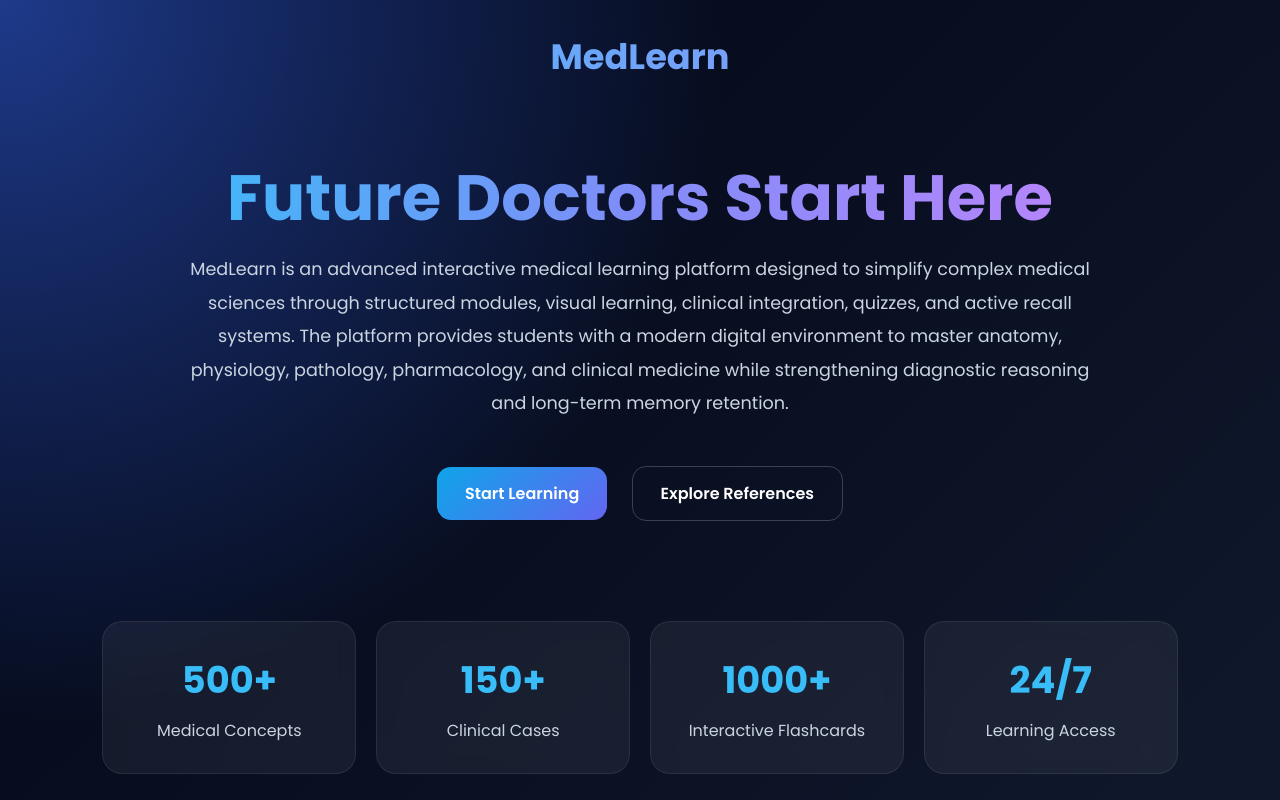
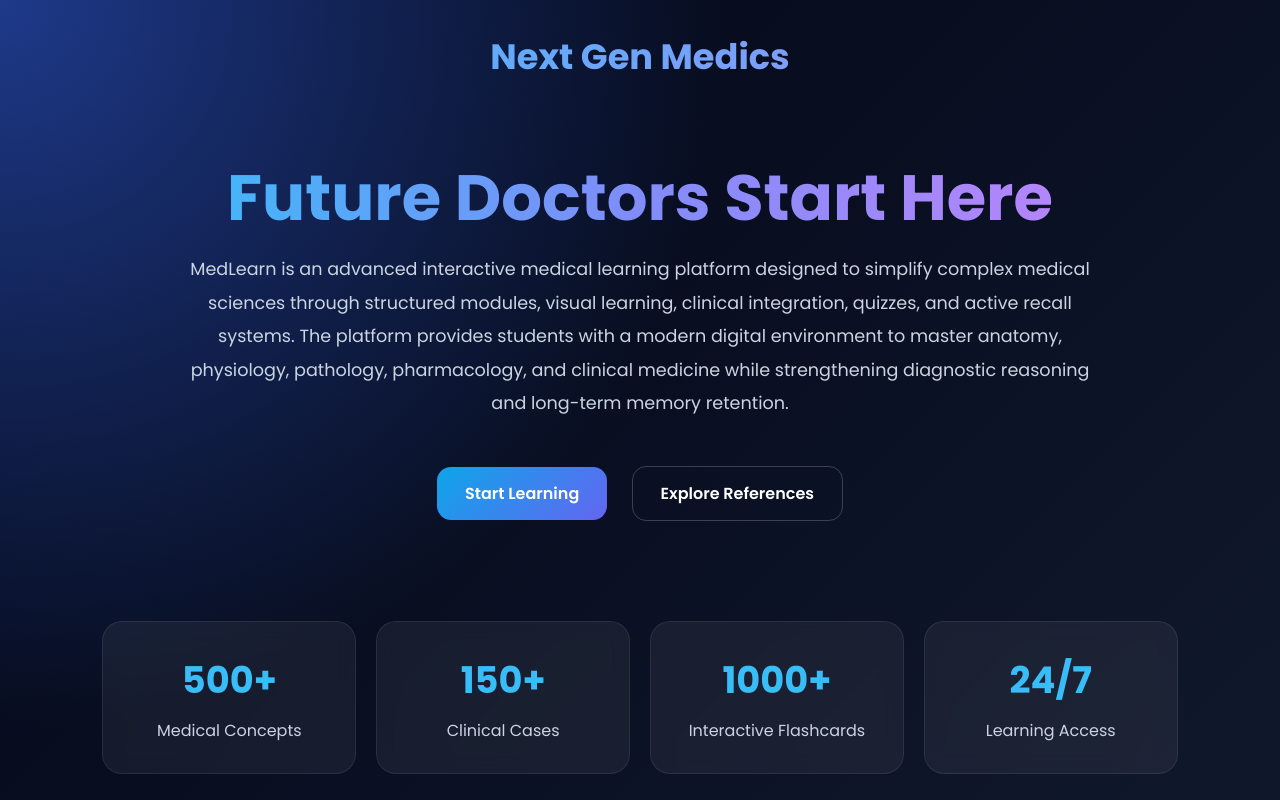
Before and after one commit to Armaan-grevalion/Medhub, a plain HTML site: page index.html in a window 1280 px wide. Shown: the top 800 px of the page. Drawn offline with Linux system fonts and the light colour scheme.

Commit message:
Update index.html

```diff
--- a/index.html
+++ b/index.html
@@ -266,7 +266,7 @@ footer{
 
 <!-- TOP HEADING -->
 <div class="top-heading">
-    <div class="logo">MedLearn</div>
+    <div class="logo">Next Gen Medics</div>
 </div>
 
 <!-- HERO SECTION -->
```
